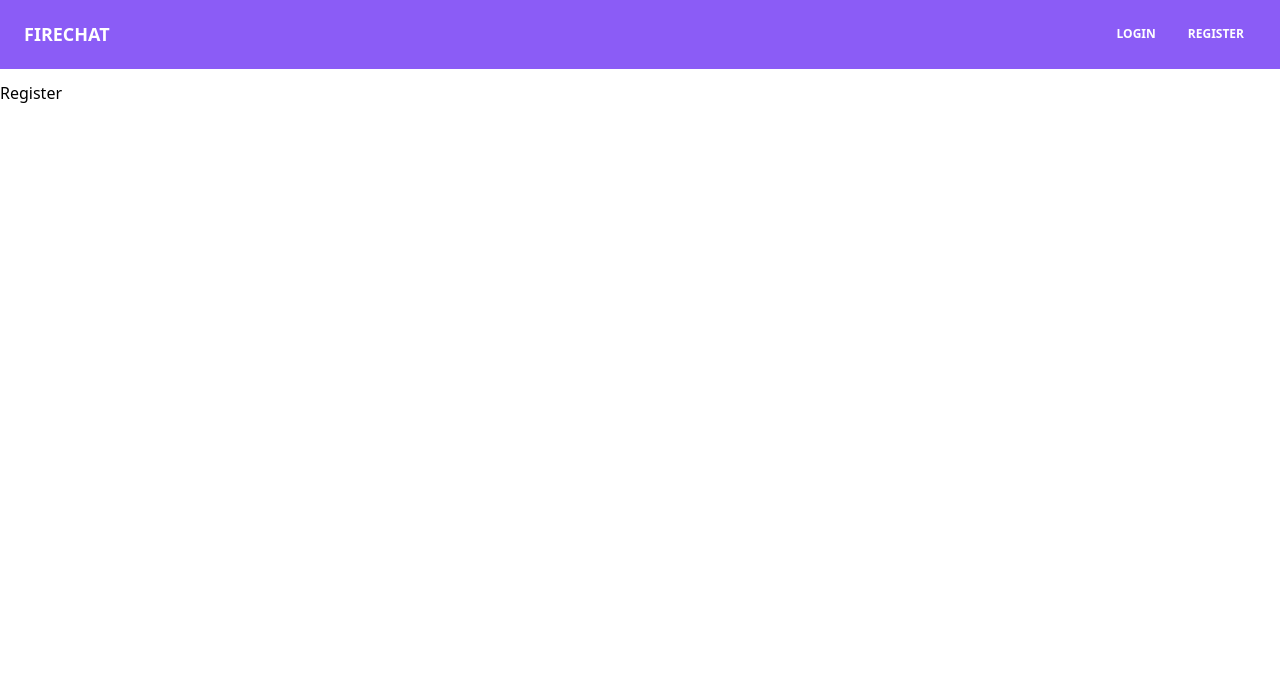
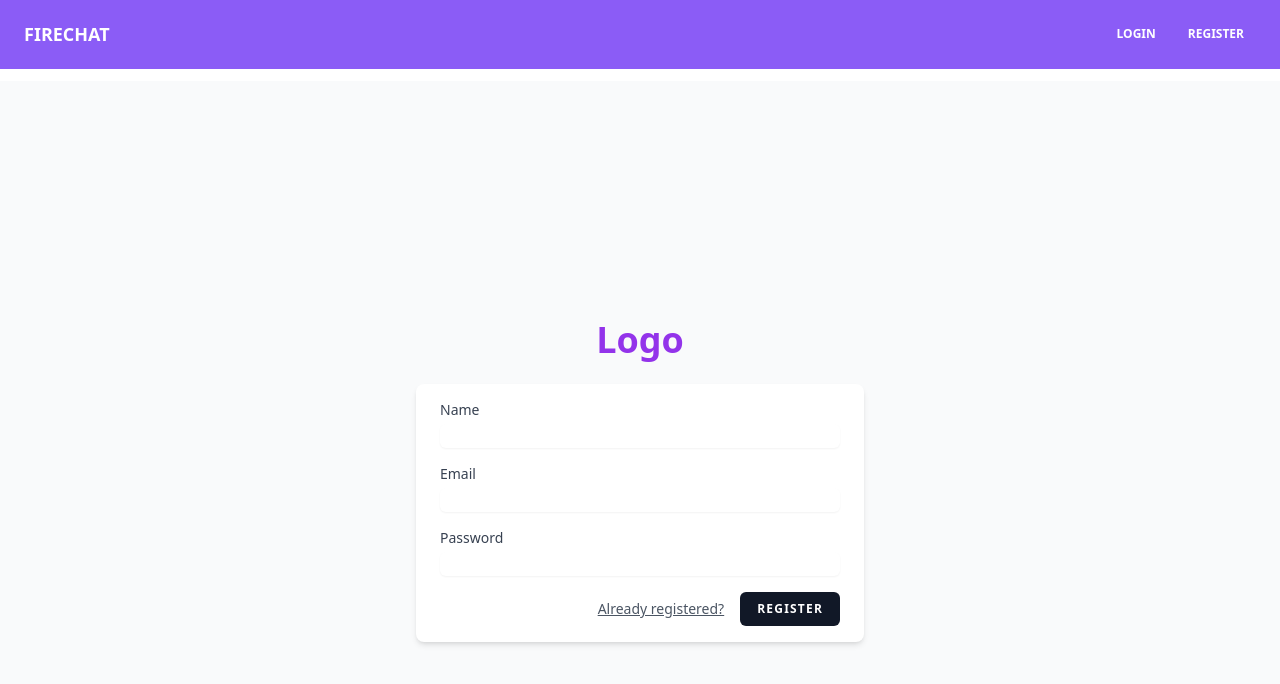
Before and after one commit to SarveshLimaye/fire-chat, a React (Vite) app: page /register in a window 1280 px wide. Shown: the top 684 px of the page. Built offline with nearby package versions, Linux system fonts and the light colour scheme; no server answers.

Commit message:
firebase auth + online logic done

```diff
--- a/src/pages/Home/Home.tsx
+++ b/src/pages/Home/Home.tsx
@@ -1,5 +1,22 @@
 import React from "react";
+import { signOut } from "firebase/auth";
+import { auth, db } from "../../utils/firebase";
+import { update, ref } from "firebase/database";
 
 export default function Home() {
-  return <div>Home</div>;
+  const handleSignout = async () => {
+    await update(ref(db, `users/${auth.currentUser.uid}`), {
+      isOnline: false,
+    });
+    await signOut(auth);
+    console.log("Signed out");
+  };
+  return (
+    <>
+      <div>Home</div>{" "}
+      <button className="btn" onClick={handleSignout}>
+        Logout
+      </button>
+    </>
+  );
 }
--- a/src/pages/Login/Login.tsx
+++ b/src/pages/Login/Login.tsx
@@ -1,5 +1,128 @@
-import React from "react";
+import React, { useState } from "react";
+import { signInWithEmailAndPassword } from "firebase/auth";
+import { auth, db } from "../../utils/firebase";
+import { update, ref } from "firebase/database";
+import { useNavigate } from "react-router-dom";
+
+interface LoginData {
+  email: string;
+  password: string;
+  error: string | null;
+  loading: boolean;
+}
 
 export default function Login() {
-  return <div>Login</div>;
+  const [data, setData] = useState<LoginData>({
+    name: "",
+    email: "",
+    password: "",
+    error: null,
+    loading: false,
+  });
+
+  const navigate = useNavigate();
+
+  const { email, password, error, loading }: LoginData = data;
+
+  const handleChange = (e) => {
+    setData({ ...data, [e.target.name]: e.target.value });
+  };
+
+  const handleSubmit = async (e) => {
+    e.preventDefault();
+    setData({ ...data, error: null, loading: true });
+    if (!email || !password) {
+      setData({ ...data, error: "All fields are required" });
+    }
+    console.log(data);
+    try {
+      const result = await signInWithEmailAndPassword(auth, email, password);
+
+      await update(ref(db, `users/${result.user.uid}`), {
+        isOnline: true,
+      });
+      setData({
+        email: "",
+        password: "",
+        error: null,
+        loading: false,
+      });
+      navigate("/");
+    } catch (err) {
+      setData({ ...data, error: err.message, loading: false });
+    }
+  };
+  return (
+    <div className="flex min-h-full flex-1 flex-col justify-center px-6 py-12 lg:px-8">
+      <div className="sm:mx-auto sm:w-full sm:max-w-sm">
+        <img
+          className="mx-auto h-10 w-auto"
+          src="https://tailwindui.com/img/logos/mark.svg?color=indigo&shade=600"
+          alt="Your Company"
+        />
+        <h2 className="mt-10 text-center text-2xl font-bold leading-9 tracking-tight text-gray-900">
+          Sign in to your account
+        </h2>
+      </div>
+
+      <div className="mt-10 sm:mx-auto sm:w-full sm:max-w-sm">
+        <form className="space-y-6" action="#" method="POST">
+          <div>
+            <label
+              htmlFor="email"
+              className="block text-sm font-medium leading-6 text-gray-900"
+            >
+              Email address
+            </label>
+            <div className="mt-2">
+              <input
+                id="email"
+                name="email"
+                value={email}
+                onChange={handleChange}
+                type="email"
+                autoComplete="email"
+                required
+                className="block w-full rounded-md border-0 py-1.5 text-gray-900 shadow-sm ring-1 ring-inset ring-gray-300 placeholder:text-gray-400 focus:ring-2 focus:ring-inset focus:ring-indigo-600 sm:text-sm sm:leading-6"
+              />
+            </div>
+          </div>
+
+          <div>
+            <div className="flex items-center justify-between">
+              <label
+                htmlFor="password"
+                className="block text-sm font-medium leading-6 text-gray-900"
+              >
+                Password
+              </label>
+            </div>
+            <div className="mt-2">
+              <input
+                id="password"
+                type="password"
+                name="password"
+                value={password}
+                onChange={handleChange}
+                autoComplete="current-password"
+                required
+                className="block w-full rounded-md border-0 py-1.5 text-gray-900 shadow-sm ring-1 ring-inset ring-gray-300 placeholder:text-gray-400 focus:ring-2 focus:ring-inset focus:ring-indigo-600 sm:text-sm sm:leading-6"
+              />
+            </div>
+          </div>
+          {error ? <p className=" text-red-600">{error}</p> : null}
+          <div>
+            <button
+              type="submit"
+              disabled={loading}
+              onClick={handleSubmit}
+              className="flex w-full justify-center rounded-md bg-indigo-600 px-3 py-1.5 text-sm font-semibold leading-6 text-white shadow-sm hover:bg-indigo-500 focus-visible:outline focus-visible:outline-2 focus-visible:outline-offset-2 focus-visible:outline-indigo-600"
+            >
+              {loading ? "Logging in ..." : "Login"}
+            </button>
+          </div>
+        </form>
+      </div>
+    </div>
+  );
 }
--- a/src/pages/Register/Register.tsx
+++ b/src/pages/Register/Register.tsx
@@ -1,5 +1,146 @@
-import React from "react";
+import React, { useState } from "react";
+import { createUserWithEmailAndPassword } from "firebase/auth";
+import { auth, db } from "../../utils/firebase";
+import { ref, set } from "firebase/database";
+import { useNavigate } from "react-router-dom";
+
+interface UserData {
+  name: string;
+  email: string;
+  password: string;
+  error: string | null;
+  loading: boolean;
+}
 
 export default function Register() {
-  return <div>Register</div>;
+  const [data, setData] = useState<UserData>({
+    name: "",
+    email: "",
+    password: "",
+    error: null,
+    loading: false,
+  });
+  const navigate = useNavigate();
+
+  const { name, email, password, error, loading }: UserData = data;
+
+  const handleChange = (e) => {
+    setData({ ...data, [e.target.name]: e.target.value });
+  };
+
+  const handleSubmit = async (e) => {
+    e.preventDefault();
+    setData({ ...data, error: null, loading: true });
+    if (!name || !email || !password) {
+      setData({ ...data, error: "All fields are required" });
+    }
+    console.log(data);
+    try {
+      const result = await createUserWithEmailAndPassword(
+        auth,
+        email,
+        password
+      );
+
+      set(ref(db, "users/" + result.user.uid), {
+        uid: result.user.uid,
+        name,
+        email,
+        isOnline: true,
+      });
+      setData({
+        name: "",
+        email: "",
+        password: "",
+        error: null,
+        loading: false,
+      });
+      navigate("/");
+    } catch (err) {
+      setData({ ...data, error: err.message, loading: false });
+    }
+  };
+  return (
+    <div>
+      <div className="flex flex-col items-center min-h-screen  sm:justify-center sm:pt-0 bg-gray-50">
+        <div>
+          <a href="/">
+            <h3 className="text-4xl font-bold text-purple-600">Logo</h3>
+          </a>
+        </div>
+        <div className="w-full px-6 py-4 mt-6 overflow-hidden bg-white shadow-md sm:max-w-md sm:rounded-lg">
+          <form>
+            <div>
+              <label
+                htmlFor="name"
+                className="block text-sm font-medium text-gray-700 undefined"
+              >
+                Name
+              </label>
+              <div className="flex flex-col items-start">
+                <input
+                  type="text"
+                  name="name"
+                  value={name}
+                  onChange={handleChange}
+                  className="block w-full mt-1 border-violet-600 rounded-md shadow-sm focus:border-indigo-300 focus:ring focus:ring-indigo-200 focus:ring-opacity-50"
+                />
+              </div>
+            </div>
+            <div className="mt-4">
+              <label
+                htmlFor="email"
+                className="block text-sm font-medium text-gray-700 undefined"
+              >
+                Email
+              </label>
+              <div className="flex flex-col items-start">
+                <input
+                  type="email"
+                  name="email"
+                  value={email}
+                  onChange={handleChange}
+                  className="block w-full mt-1 text-gray-900 border-gray-300 rounded-md shadow-sm focus:border-indigo-300 focus:ring focus:ring-indigo-200 focus:ring-opacity-50"
+                />
+              </div>
+            </div>
+            <div className="mt-4">
+              <label
+                htmlFor="password"
+                className="block text-sm font-medium text-gray-700 undefined"
+              >
+                Password
+              </label>
+              <div className="flex flex-col items-start">
+                <input
+                  type="password"
+                  name="password"
+                  value={password}
+                  onChange={handleChange}
+                  className="block w-full mt-1 text-black border-gray-300 rounded-md shadow-sm focus:border-indigo-300 focus:ring focus:ring-indigo-200 focus:ring-opacity-50"
+                />
+              </div>
+            </div>
+            {error ? <p className=" text-red-600">{error}</p> : null}
+            <div className="flex items-center justify-end mt-4">
+              <a
+                className="text-sm text-gray-600 underline hover:text-gray-900"
+                href="#"
+              >
+                Already registered?
+              </a>
+              <button
+                type="submit"
+                disabled={loading}
+                onClick={handleSubmit}
+                className="inline-flex items-center px-4 py-2 ml-4 text-xs font-semibold tracking-widest text-white uppercase transition duration-150 ease-in-out bg-gray-900 border border-transparent rounded-md active:bg-gray-900 false"
+              >
+                {loading ? "Creating ..." : "Register"}
+              </button>
+            </div>
+          </form>
+        </div>
+      </div>
+    </div>
+  );
 }
--- a/src/utils/firebase.ts
+++ b/src/utils/firebase.ts
@@ -1,5 +1,8 @@
 // Import the functions you need from the SDKs you need
 import { initializeApp } from "firebase/app";
+import { getAuth } from "firebase/auth";
+import { getDatabase } from "firebase/database";
+
 // TODO: Add SDKs for Firebase products that you want to use
 // https://firebase.google.com/docs/web/setup#available-libraries
 
@@ -17,5 +20,6 @@ const firebaseConfig = {
 const app = initializeApp(firebaseConfig);
 
 const auth = getAuth(app);
+const db = getDatabase(app);
 
-export { auth };
+export { auth, db };
```
